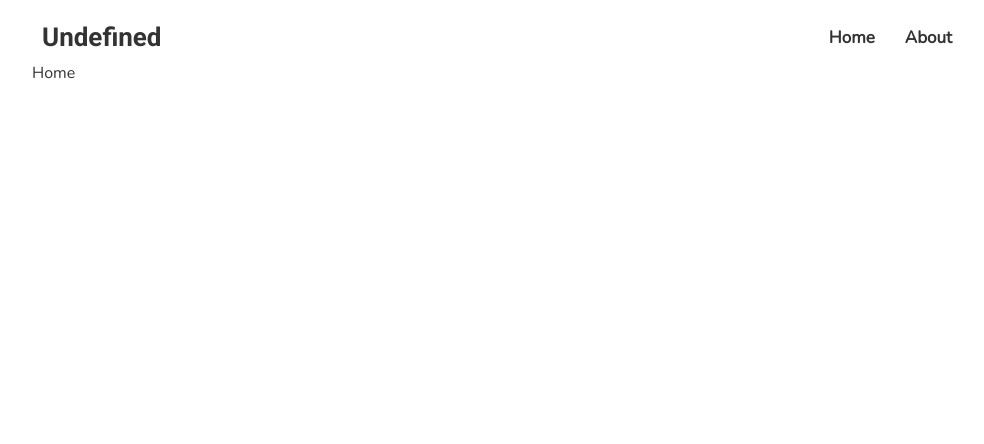
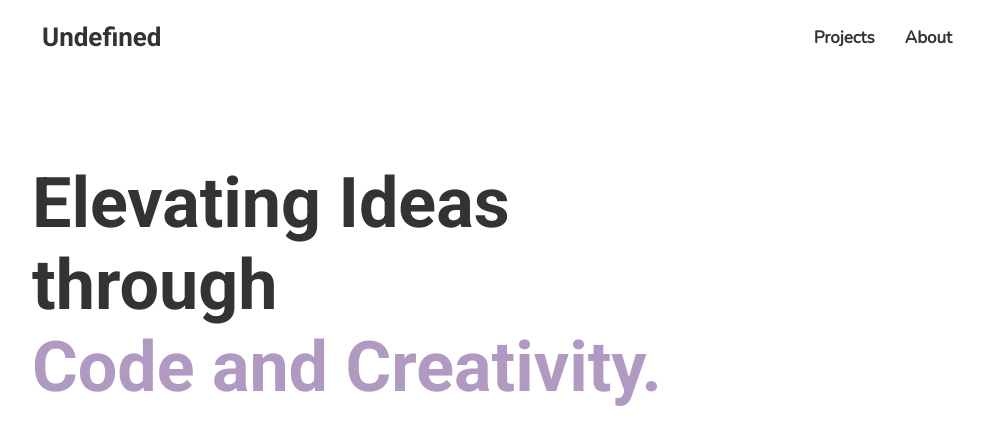
Before and after one commit to sebadere/porftolio-undefined, a React (Create React App) app: page / in a window 1280 px wide. Shown: the top 444 px of the page, without its empty margins (128-1112 px from the left). Built offline with nearby package versions, Linux system fonts and the light colour scheme; the HTML template or start-up script is replaced by a standard one.

Commit message:
home header

```diff
--- /dev/null
+++ b/src/components/HomeHeaderComponent.tsx
@@ -0,0 +1,36 @@
+import styled from 'styled-components';
+
+const Container = styled.div`
+    margin-top: 100px;
+`;
+
+const TitleContainer = styled.h1`
+    display: flex;
+    flex-direction: column;
+`;
+
+const Text = styled.span`
+    color: #333333;
+    font-weight: bold;
+    font-size: 70px;
+    font-family: 'Roboto', sans-serif;
+`;
+
+const SpecialText = styled.span`
+    color: #B09AC2;
+    font-weight: bold;
+    font-size: 70px;
+    font-family: 'Roboto', sans-serif;
+`;
+
+export const HomeHeaderComponent = () => {
+  return (
+    <Container>
+        <TitleContainer>
+            <Text>Elevating Ideas</Text>
+            <Text>through</Text>
+            <SpecialText>Code and Creativity.</SpecialText>
+        </TitleContainer>
+    </Container>
+  )
+}
--- a/src/components/Navbar.tsx
+++ b/src/components/Navbar.tsx
@@ -65,7 +65,7 @@ export const Navbar = () => {
       <nav>
         <NavList>
           <NavListItem>
-            <StyledLink to="/">Home</StyledLink>
+            <StyledLink to="/">Projects</StyledLink>
           </NavListItem>
           <NavListItem>
             <StyledLink to="/about">About</StyledLink>
--- a/src/pages/Home.tsx
+++ b/src/pages/Home.tsx
@@ -1,7 +1,9 @@
-import React from 'react'
+import { HomeHeaderComponent } from '../components/HomeHeaderComponent'
 
 export const Home = () => {
   return (
-    <div>Home</div>
+    <div>
+      <HomeHeaderComponent />
+    </div>
   )
 }
```
